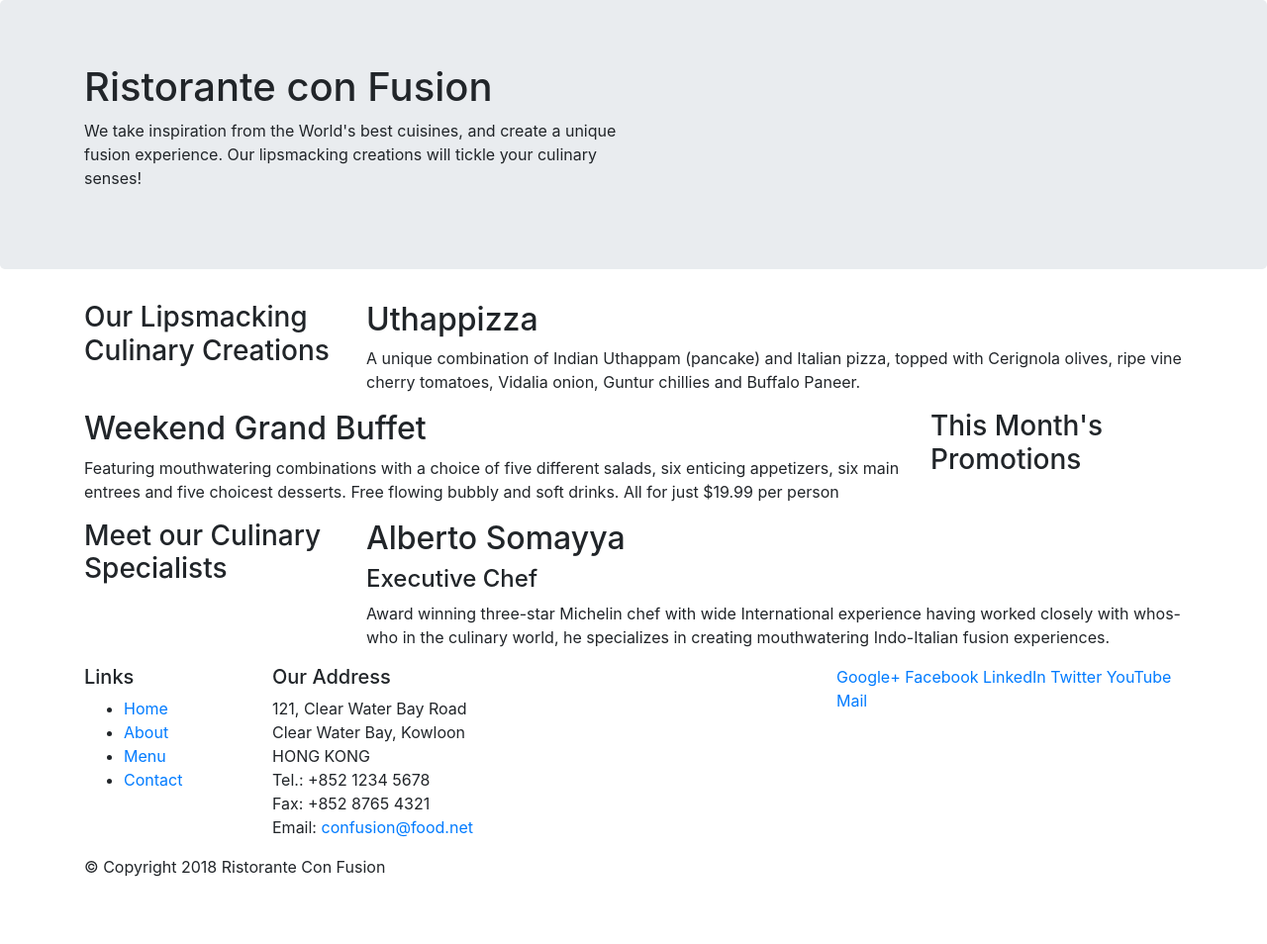
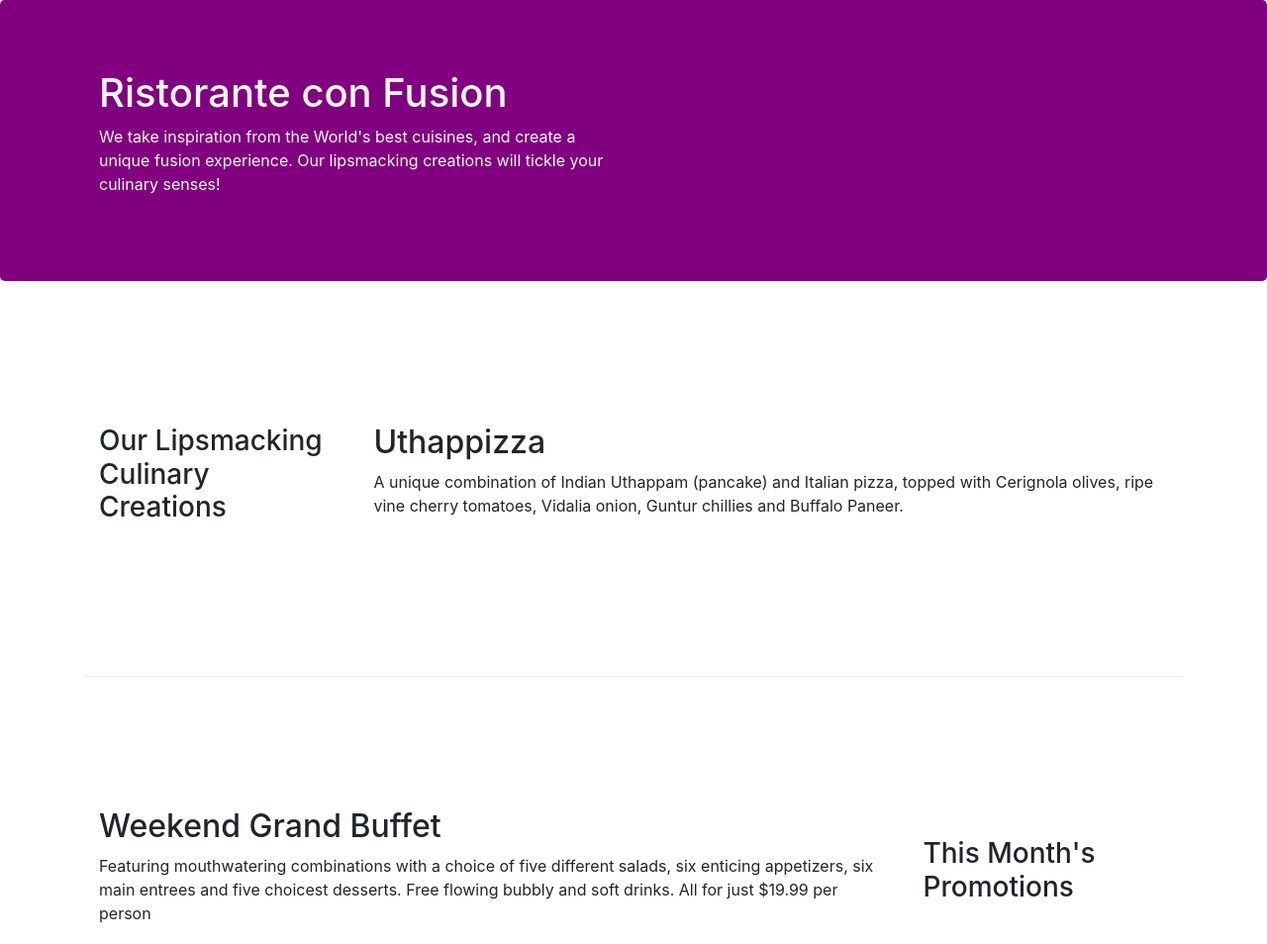
Before and after one commit to abidalikp/bootstrap4, a website: page index.html in a window 1280 px wide. Shown: the top 954 px of the page at 99% size. Before the commit the page ends 904 px from the top, so only its background shows below. Drawn offline with nearby package versions, Linux system fonts and the light colour scheme.

Commit message:
Bootstrap Grid Part 2

```diff
--- /dev/null
+++ b/css/styles.css
@@ -0,0 +1,24 @@
+.row-header {
+    margin: 0px auto;
+    padding: 0px;
+}
+
+.row-content {
+    margin: 0px auto;
+    padding: 50px 0px 50px 0px;
+    border-bottom: 1px ridge;
+    min-height: 400px;
+}
+
+.footer {
+    background-color: rgb(223, 136, 226);
+    margin: 0px auto;
+    padding: 20px 0px 20px 0px;
+}
+
+.jumbotron {
+    padding: 70px 30px 70px 30px;
+    margin: 0px auto;
+    background: purple;
+    color: floralwhite;
+}
--- a/index.html
+++ b/index.html
@@ -10,7 +10,7 @@
 
     <!-- Bootstrap CSS -->
     <link rel="stylesheet" href="node_modules/bootstrap/dist/css/bootstrap.min.css">
-
+    <link rel="stylesheet" href="css/styles.css">
     <title>Ristorante Con Fusion</title>
 </head>
 
@@ -18,7 +18,7 @@
 
     <header class="jumbotron">
         <div class="container">
-            <div class="row">
+            <div class="row row-header">
                 <div class="col-12 col-sm-6">
                     <h1>Ristorante con Fusion</h1>
                     <p>We take inspiration from the World's best cuisines, and create a unique fusion experience. Our lipsmacking creations will tickle your culinary senses!</p>
@@ -30,7 +30,7 @@
     </header>
 
     <div class="container">
-        <div class="row">
+        <div class="row row-content align-items-center">
             <div class="col-12 col-sm-4 col-md-3">
                 <h3>Our Lipsmacking Culinary Creations</h3>
             </div>
@@ -41,7 +41,7 @@
         </div>
 
 
-        <div class="row">
+        <div class="row row-content align-items-center">
             <div class="col-12 col-sm-4 order-sm-last col-md-3">
                 <h3>This Month's Promotions</h3>
             </div>
@@ -51,7 +51,7 @@
             </div>
         </div>
 
-        <div class="row">
+        <div class="row row-content align-items-center">
             <div class="col-12 col-sm-4 col-md-3">
                 <h3>Meet our Culinary Specialists</h3>
             </div>
@@ -63,19 +63,19 @@
         </div>
     </div>
 
-    <footer>
+    <footer class="footer">
         <div class="container">
             <div class="row">
                 <div class="col-4 col-sm-2">
                     <h5>Links</h5>
-                    <ul>
+                    <ul class="list-unstyled">
                         <li><a href="#">Home</a></li>
                         <li><a href="#">About</a></li>
                         <li><a href="#">Menu</a></li>
                         <li><a href="#">Contact</a></li>
                     </ul>
                 </div>
-                <div class="col-7 col-sm-5">
+                <div class="col-7 col-sm-5 offset-1">
                     <h5>Our Address</h5>
                     <address>
 		              121, Clear Water Bay Road<br>
@@ -86,8 +86,8 @@
 		              Email: <a href="mailto:confusion@food.net">confusion@food.net</a>
 		           </address>
                 </div>
-                <div class="col-12 col-sm-4 offset-1">
-                    <div>
+                <div class="col-12 col-sm-4 align-self-center">
+                    <div class="center">
                         <a href="http://google.com/+">Google+</a>
                         <a href="http://www.facebook.com/profile.php?id=">Facebook</a>
                         <a href="http://www.linkedin.com/in/">LinkedIn</a>
@@ -97,7 +97,7 @@
                     </div>
                 </div>
             </div>
-            <div class="row">
+            <div class="row justify-content-center">
                 <div class="col-auto">
                     <p>© Copyright 2018 Ristorante Con Fusion</p>
                 </div>
```
